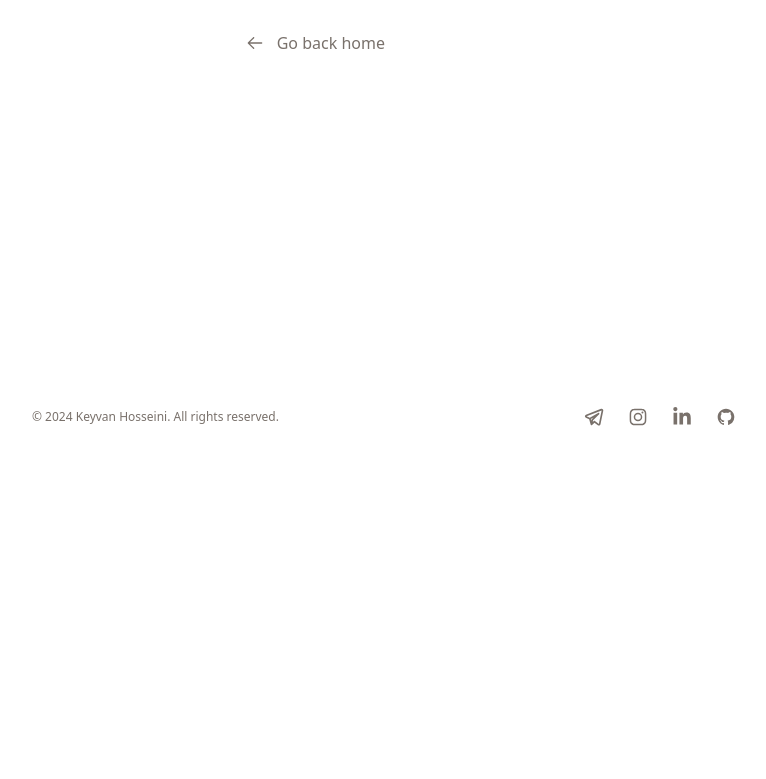
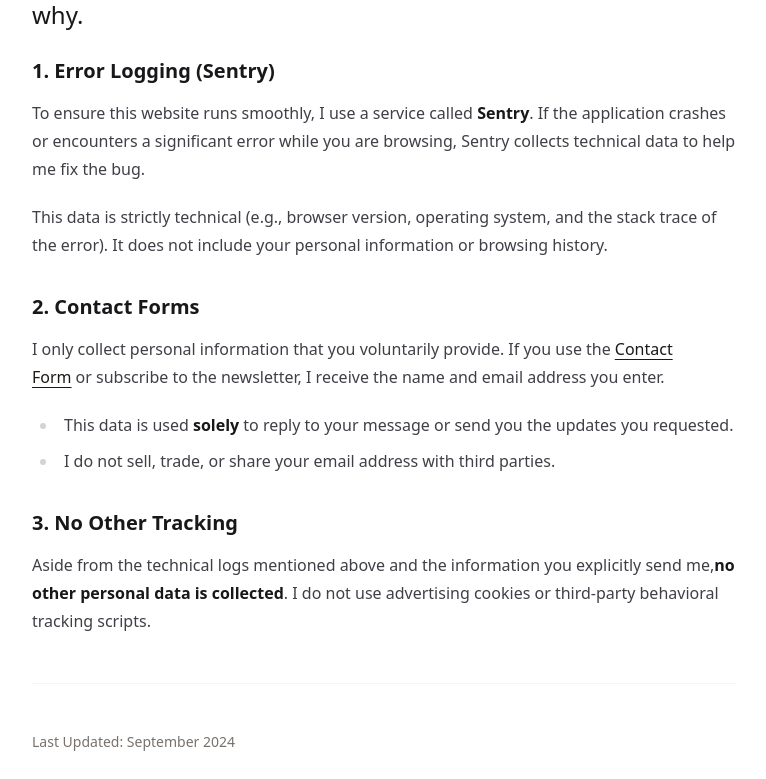
Before and after one commit to skh113/next-portfolio, a Next.js app: page /privacy in a window 1280 px wide. Before the commit this address had no page. Shown: the part 341-1120 px from the top of the page, without its empty margins (256-1022 px from the left). Before the commit the page ends 800 px from the top, so only its background shows below. Built offline with nearby package versions, Linux system fonts and the light colour scheme; a web font is replaced by a local one.

Commit message:
feat: create PrivacyPage component with privacy policy details and metadata

```diff
--- /dev/null
+++ b/app/privacy/page.tsx
@@ -0,0 +1,80 @@
+import type { Metadata } from 'next';
+import Link from 'next/link';
+
+export default function PrivacyPage() {
+  return (
+    <section className='pb-24 pt-40'>
+      <div className='container max-w-3xl'>
+        <h1 className='title mb-12'>Privacy Policy</h1>
+
+        <div className='prose prose-zinc dark:prose-invert max-w-none'>
+          <h2 className='lead font-light text-justify'>
+            I believe in privacy by default. This website is a static portfolio
+            designed to showcase my work, not to track your digital footprint.
+            Here is exactly what information is collected and why.
+          </h2>
+
+          <h3>1. Error Logging (Sentry)</h3>
+          <p>
+            To ensure this website runs smoothly, I use a service called{' '}
+            <strong>Sentry</strong>. If the application crashes or encounters a
+            significant error while you are browsing, Sentry collects technical
+            data to help me fix the bug.
+          </p>
+          <p>
+            This data is strictly technical (e.g., browser version, operating
+            system, and the stack trace of the error). It does not include your
+            personal information or browsing history.
+          </p>
+
+          <h3>2. Contact Forms</h3>
+          <p>
+            I only collect personal information that you voluntarily provide. If
+            you use the
+            <Link
+              href='/contact'
+              className='text-primary underline underline-offset-4 hover:text-primary/80 mx-1'
+            >
+              Contact Form
+            </Link>
+            or subscribe to the newsletter, I receive the name and email address
+            you enter.
+          </p>
+          <ul>
+            <li>
+              This data is used <strong>solely</strong> to reply to your message
+              or send you the updates you requested.
+            </li>
+            <li>
+              I do not sell, trade, or share your email address with third
+              parties.
+            </li>
+          </ul>
+
+          <h3>3. No Other Tracking</h3>
+          <p>
+            Aside from the technical logs mentioned above and the information
+            you explicitly send me,
+            <strong>no other personal data is collected</strong>. I do not use
+            advertising cookies or third-party behavioral tracking scripts.
+          </p>
+
+          <hr className='my-8 border-muted' />
+
+          <p className='text-sm text-muted-foreground'>
+            Last Updated:{' '}
+            {new Date().toLocaleDateString('en-US', {
+              month: 'long',
+              year: 'numeric'
+            })}
+          </p>
+        </div>
+      </div>
+    </section>
+  );
+}
+
+export const metadata: Metadata = {
+  title: 'Privacy Policy',
+  description: 'How I handle your data on this portfolio.'
+};
```
Also changed, not shown: components/contact-form.tsx (+5 -5 lines).
